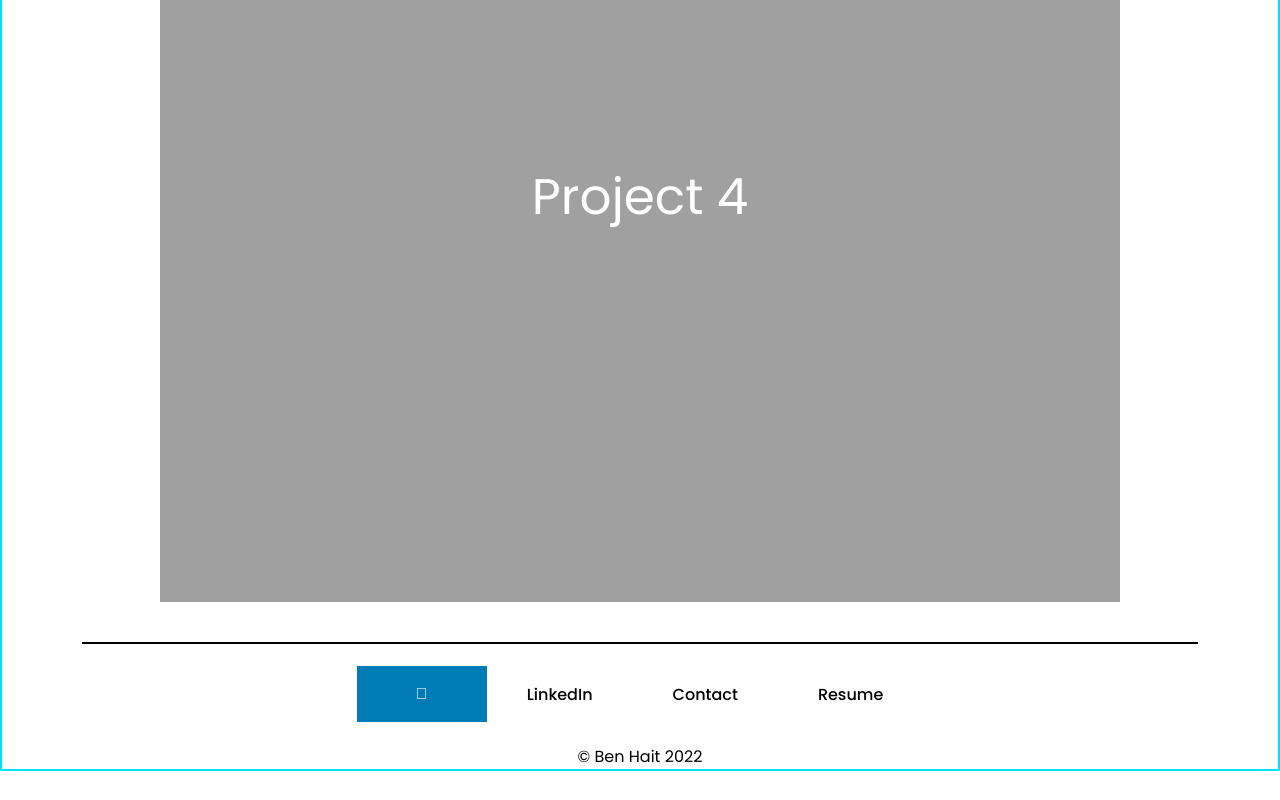
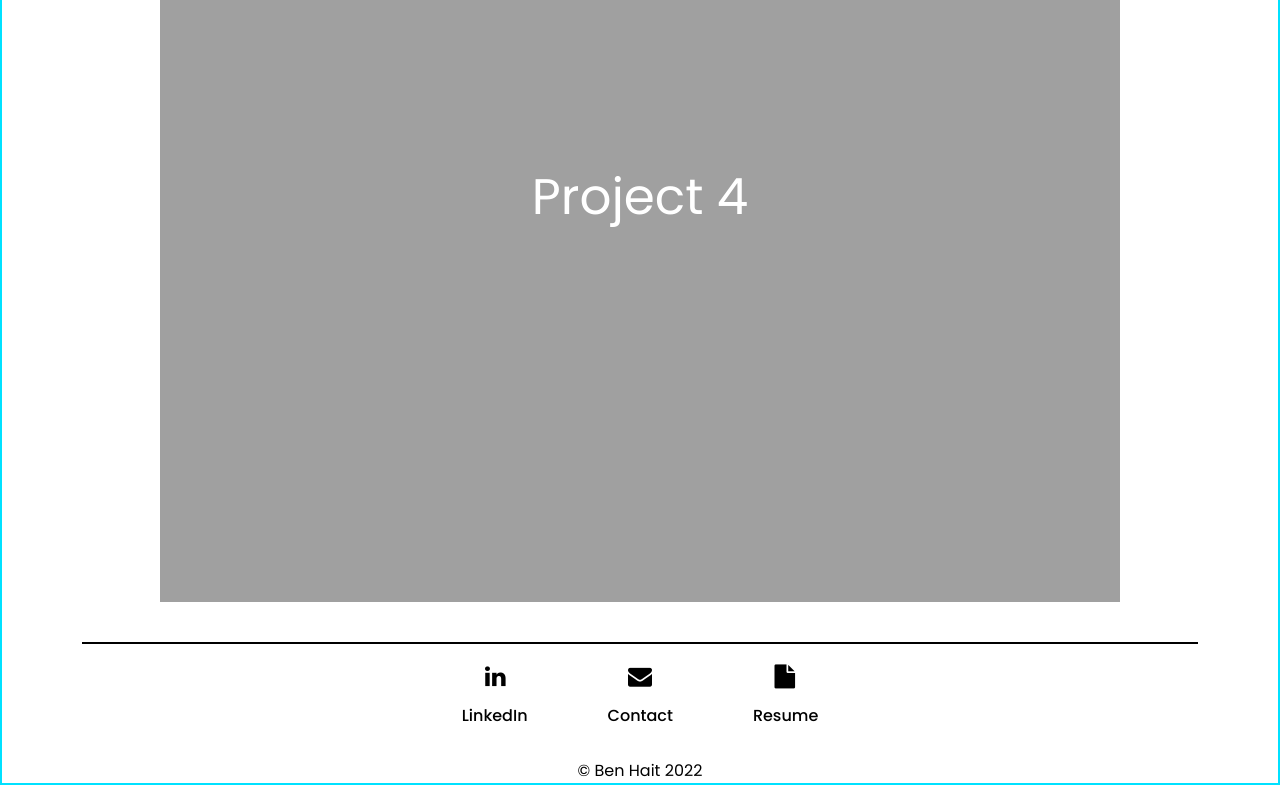
Before and after one commit to bhait/UofM_HW_17, a plain HTML site: page index.html in a window 1280 px wide. Shown: the part 3917-4717 px from the top of the page. Drawn offline with Linux system fonts and the light colour scheme.

Commit message:
3:04pm
Footer

```diff
--- a/css/index.css
+++ b/css/index.css
@@ -72,12 +72,13 @@ h1 {
   display: flex;
   padding: 10px;
   margin: 10px;
+  justify-content: center;
 }
 
 .flex_item {
   display: flex;
   align-items: center;
-justify-content: center;
+  justify-content: center;
   font-family: 'Poppins', sans-serif;
   font-weight: 400;
   font-size: 50px;
@@ -89,17 +90,25 @@ justify-content: center;
   background-color: rgb(160, 160, 160);
 }
 
-.footer {
+.flex-container {
   display: flex;
+  flex-wrap: wrap;
   justify-content: center;
   align-items: center;
-  height: 100px;
   border-top: 2px solid black;
   margin-left: 80px;
   margin-right: 80px;
+  color: black;
 }
 
-.footer a {
+.break {
+  flex-basis: 100%;
+  height: 0;
+}
+
+.flex-container a {
+  display: flex;
+  flex-wrap: wrap;
   padding: 20px 40px;
   font-family: 'Poppins', sans-serif;
   font-weight: 500;
@@ -107,31 +116,14 @@ justify-content: center;
 }
 
 .fa {
-  padding: 20px;
-  font-size: 30px;
-  width: 50px;
+  padding: 20px 61.25px;
+  margin-bottom: -25px;
   text-align: center;
   text-decoration: none;
 }
 
-.fa-linkedin {
-  background: #007bb5;
-  color: white;
-}
-
-.linkedin {
-  color:rgb(0, 0, 0);
-}
-
-.contact {
-  color: rgb(0, 0, 0);
-}
-
-.resume {
-  color: rgb(0, 0, 0);
-}
-
 .copyright {
+  margin-top: 10px;
   text-decoration: none;
   text-align: center;
   font-family: 'Poppins', sans-serif;
--- a/index.html
+++ b/index.html
@@ -48,8 +48,11 @@
         </div>
       </div>
 
-      <div class="footer">
-        <a href="#" class="fa fa-linkedin"></a>
+      <div class="flex-container">
+        <i class="fa fa-linkedin" style="font-size: 24px;"></i>
+        <i class="fa fa-envelope" style="font-size: 24px;"></i>
+        <i class="fa fa-file" style="font-size: 24px;"></i>
+        <div class="break"></div>
         <a href="#" class="linkedin">LinkedIn</a>
         <a href="#" class="contact">Contact</a>
         <a href="#" class="resume">Resume</a>
```
